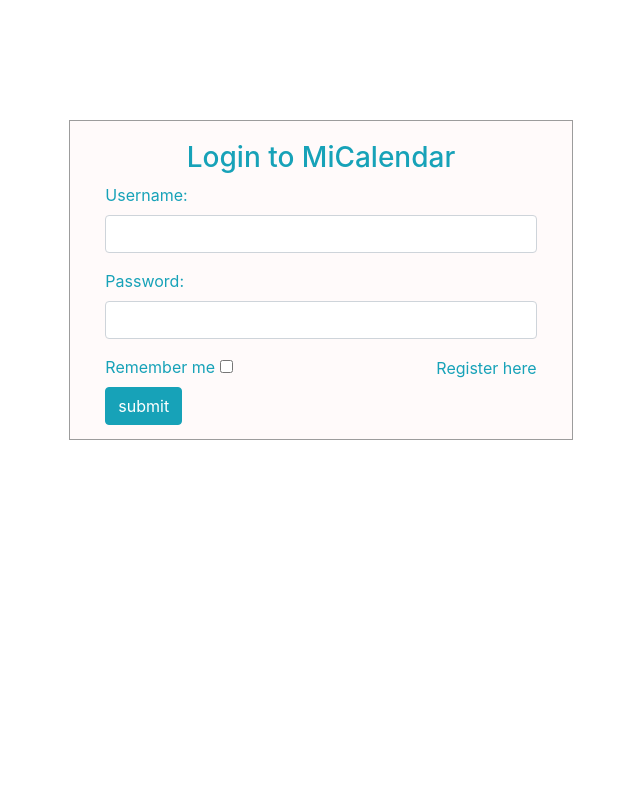
After one commit to mikekitckchan/calendar, a Flask app: page /login in a window 1280 px wide. The commit adds this page. Shown: the whole page, without its empty margins (319-959 px from the left). Run offline with Flask 2, Linux system fonts and the light colour scheme; some libraries are stand-ins or nearby versions.

Commit message:
Added login system

```diff
--- /dev/null
+++ b/app.py
@@ -0,0 +1,205 @@
+from flask import Flask, render_template, request, redirect, url_for, jsonify, flash, abort
+from flask_sqlalchemy import SQLAlchemy
+from flask_login import login_required, LoginManager, UserMixin, login_user,current_user, logout_user
+from werkzeug.security import generate_password_hash, check_password_hash
+from urllib.parse import urlparse, urljoin
+
+app = Flask(__name__)
+
+'''Set up secret key config'''
+app.config['SECRET_KEY'] = 'Your Key'
+
+'''instantiate LoginManager object'''
+login_manager = LoginManager()
+login_manager.session_protection = 'strong'
+login_manager.login_view = 'login'
+login_manager.init_app(app)
+
+
+'''Adding configuration for database'''
+SQLALCHEMY_DATABASE_URI = "mysql+mysqlconnector://{username}:{password}@{hostname}/{databasename}".format(
+    username="mikekitckchan",
+    password="Fong1029$",
+    hostname="mikekitckchan.mysql.pythonanywhere-services.com",
+    databasename="mikekitckchan$calendar",
+)
+app.config["SQLALCHEMY_DATABASE_URI"] = SQLALCHEMY_DATABASE_URI
+app.config["SQLALCHEMY_POOL_RECYCLE"] = 299
+app.config["SQLALCHEMY_TRACK_MODIFICATIONS"] = False
+db = SQLAlchemy(app)
+
+'''Definning is_safe_url function for user_login'''
+def is_safe_url(target):
+    ref_url = urlparse(request.host_url)
+    test_url = urlparse(urljoin(request.host_url, target))
+    return test_url.scheme in ('http', 'https') and \
+           ref_url.netloc == test_url.netloc
+
+'''Create a table for events'''
+class Event(db.Model):
+    __tablename__ = "events"
+    id = db.Column(db.Integer, primary_key=True, autoincrement=True)
+    user = db.Column(db.String(80), default="mikekitckchan")
+    title = db.Column(db.String(80))
+    start_date = db.Column(db.Date)
+    start_time = db.Column(db.Time)
+    end_date = db.Column(db.Date)
+    end_time = db.Column(db.Time)
+
+    def __init__(self, user, title, start_date, start_time, end_date, end_time):
+        self.user = user
+        self.title = title
+        self.start_date = start_date
+        self.start_time = start_time
+        self.end_date = end_date
+        self.end_time = end_time
+
+    @property
+    def serialize(self):
+       """Return object data in easily serializable format"""
+       return {
+           'id': self.id,
+           'title': self.title,
+           'start': str(self.start_date)+"T"+str(self.start_time),
+           'end': str(self.end_date)+"T"+str(self.end_date)
+       }
+
+'''Create a table for users'''
+class User(UserMixin,db.Model):
+    __tablename__ = 'user'
+    id = db.Column(db.Integer, primary_key=True)
+    username = db.Column(db.String(20))
+    password = db.Column(db.String(100))
+    authenticated = db.Column(db.Boolean, default=False)
+
+    def __init__(self, username, password):
+        self.username = username
+        self.password = password
+
+    def is_active(self):
+        """True, as all users are active."""
+        return True
+
+    def is_authenticated(self):
+        """Return True if the user is authenticated."""
+        return self.authenticated
+
+    def is_anonymous(self):
+        """False, as anonymous users aren't supported."""
+        return False
+
+    def get_id(self):
+        return self.id
+
+
+
+'''main routing logic'''
+@app.route('/')
+def index():
+    return redirect(url_for('login'))
+
+@app.route('/login', methods = ['GET', 'POST'])
+def login():
+    if request.method == 'POST':
+        username = request.form['username']
+        password = request.form['password']
+
+        user = User.query.filter_by(username=username).first()
+
+        # check if user actually exists
+        # take the user supplied password, hash it, and compare it to the hashed password in database
+        if not user or not check_password_hash(user.password, password):
+            flash('Please check your login details and try again.')
+            return "<p>What are you doing</p>" # if user doesn't exist or password is wrong, reload the page
+        login_user(user)
+        user.authenticated = True
+        db.session.add(user)
+        db.session.commit()
+        next_page = request.args.get('next')
+        if not is_safe_url(next_page):
+            return abort(400)
+
+        return redirect(next_page or url_for('calendar'))
+    else:
+        if current_user.is_authenticated:
+            return redirect(url_for('calendar'))
+        else:
+            return render_template('login.html')
+
+@app.route('/logout')
+@login_required
+def logout():
+    logout_user()
+    return redirect('login')
+
+@app.route('/register', methods = ['GET', 'POST'])
+def register():
+    if request.method == 'POST':
+        username = request.form['username']
+        password = request.form['password']
+        user = User.query.filter_by(username=username).first() # return a user by username
+
+        if user: # if a user is found, we want to redirect back to signup page so user can try again
+            flash('username already exists')
+            return redirect(url_for('register'))
+
+        # create new user with the form data. Hash the password so plaintext version isn't saved.
+        new_user = User(username=username, password=generate_password_hash(password))
+
+        # add the new user to the database
+        db.session.add(new_user)
+        db.session.commit()
+        return redirect(url_for('login'))
+    else:
+        return render_template('register.html')
+
+@app.route ('/event/<int:event_id>')
+@login_required
+def event(event_id):
+    event_query = Event.query.filter_by(id = event_id)
+    return render_template('event.html', event = event_query)
+
+@app.route ('/delete', methods = ['POST'])
+@login_required
+def delete_event():
+    Event.query.filter_by(id = int(request.form["event_id"])).delete()
+    db.session.commit()
+    return redirect(url_for('calendar'))
+
+@app.route('/data')
+@login_required
+def data():
+    qryresult = Event.query.filter_by(user = current_user.id)
+    return jsonify([i.serialize for i in qryresult])
+
+@app.route('/calendar')
+@login_required
+def calendar():
+    return render_template('calendar.html')
+
+@app.route('/create', methods = ['GET', 'POST'])
+@login_required
+def create():
+    global event_index
+    if request.method == 'POST':
+        event = Event(title=request.form["title"], user=current_user.id, start_date = request.form["startdate"], start_time = request.form["starttime"], end_date = request.form["enddate"], end_time = request.form["endtime"])
+        db.session.add(event)
+        db.session.commit()
+        return redirect(url_for('calendar'))
+
+    else:
+        return render_template('create.html')
+
+@login_manager.user_loader
+def user_loader(user_id):
+    """Given *user_id*, return the associated User object.
+
+    :param unicode user_id: user_id (email) user to retrieve
+
+    """
+    return User.query.filter_by(id=user_id).first()
+
+@login_manager.unauthorized_handler
+def unauthorized():
+    # do stuff
+    return "<p> You are not unauthorized to visit the page </p>"
--- a/templates/calendar.html
+++ b/templates/calendar.html
@@ -80,6 +80,9 @@
                 <li class="nav-item">
                     <a class="nav-link" href="/create">Create MiEvent</a>
                 </li>
+                <li class="nav-item active">
+                    <a class="nav-link" href="/logout">logout <span class="sr-only"></span></a>
+                </li>
             </ul>
 
         </div>
--- a/templates/create.html
+++ b/templates/create.html
@@ -33,6 +33,9 @@
                 </li>
                 <li class="nav-item active">
                     <a class="nav-link" href="#">Create MiEvent <span class="sr-only">(current)</span></a>
+                </li>
+                <li class="nav-item active">
+                    <a class="nav-link" href="/logout">logout <span class="sr-only"></span></a>
                 </li>
             </ul>
 
--- /dev/null
+++ b/templates/login.html
@@ -0,0 +1,86 @@
+<head>
+    <link href="//maxcdn.bootstrapcdn.com/bootstrap/4.1.1/css/bootstrap.min.css" rel="stylesheet" id="bootstrap-css">
+    <script src="//maxcdn.bootstrapcdn.com/bootstrap/4.1.1/js/bootstrap.min.js"></script>
+    <script src="//cdnjs.cloudflare.com/ajax/libs/jquery/3.2.1/jquery.min.js"></script>
+    <!------ Include the above in your HEAD tag ---------->
+
+</head>
+<body>
+    <div id="login">
+        <div class="container col-md-10 col-sm-12">
+            <div id="login-row" class="row justify-content-center align-items-center">
+                <div id="login-column" class="col-md-6 col-sm-12">
+                    <div id="login-box" class="col-md-12 col-sm-12">
+                        <form id="login-form" class="form" action="{{url_for('login')}}" method="post">
+                            <h3 class="text-center text-info">Login to MiCalendar</h3>
+                            <div class="form-group">
+                                <label for="username" class="text-info">Username:</label><br>
+                                <input type="text" name="username" id="username" class="form-control">
+                            </div>
+                            <div class="form-group">
+                                <label for="password" class="text-info">Password:</label><br>
+                                <input type="password" name="password" id="password" class="form-control">
+                            </div>
+                            <div class="form-group">
+                                <label for="remember-me" class="text-info"><span>Remember me</span> <span><input id="remember-me" name="remember-me" type="checkbox"></span></label><br>
+                                <input type="submit" name="submit" class="btn btn-info btn-md" value="submit">
+                            </div>
+                            <div id="register-link" class="text-right">
+                                <a href="/register" class="text-info">Register here</a>
+                            </div>
+                        </form>
+                    </div>
+                </div>
+            </div>
+        </div>
+    </div>
+    <style>
+        body {
+        margin: 0;
+        padding: 0;
+        background-color: #FFFFFF;
+        height: 100vh;
+        }
+
+        #login .container #login-row #login-column #login-box {
+        margin-top: 120px;
+        max-width: 600px;
+        height: 320px;
+        border: 1px solid #9C9C9C;
+        background-color: #FFFAFA;
+        }
+
+        #login .container #login-row #login-column #login-box #login-form {
+        padding: 20px;
+        }
+
+        #login .container #login-row #login-column #login-box #login-form #register-link {
+        margin-top: -85px;
+        }
+
+
+        @media all and (max-width: 600px) {
+        .container #login-row #login-column #login-box {
+        margin-top: 25%;
+        max-width: 1200px;
+        height: 1200px;
+        border: 1px solid #9C9C9C;
+        background-color: #FFFAFA;
+        }
+
+        body {
+        margin: 0;
+        padding: 0;
+        background-color: #FFFFFF;
+        height: 500vh;
+        }
+         #login .container #login-row #login-column #login-box #login-form {
+        padding: 20px;
+        }
+
+        #login .container #login-row #login-column #login-box #login-form #register-link {
+        margin-top: -85px;
+        }
+        }
+    </style>
+</body>
```
Also changed, not shown: calendarapp.py (+8 -1 lines), templates/register.html (added, +67 -0 lines).
